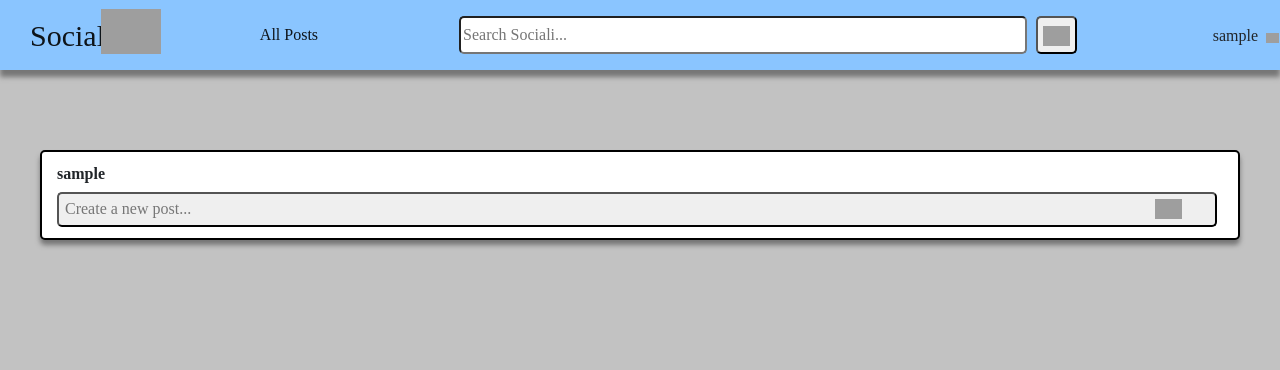
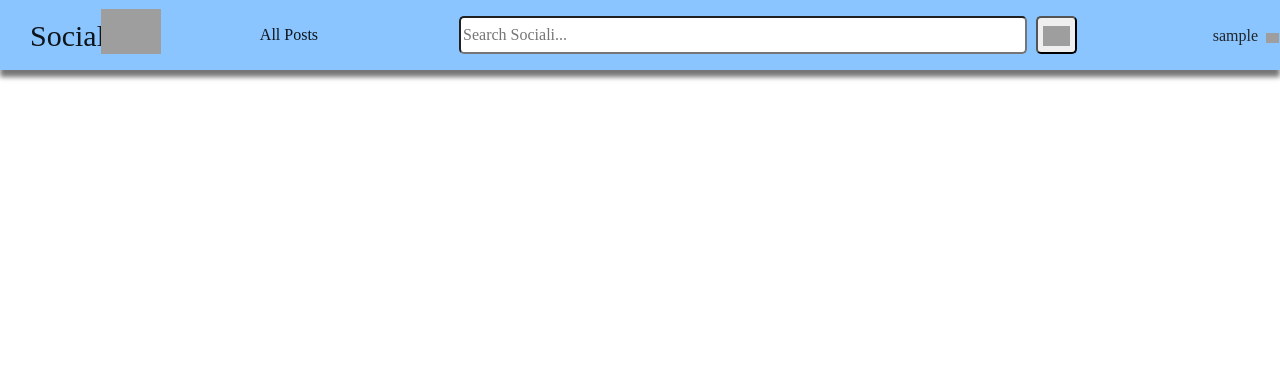
Before and after one commit to hassanchug/3155_Proj-Sociali, a Python web app: template templates/post_feed.html in a window 1280 px wide. Shown: the top 370 px of the page. Run offline with Jinja, Linux system fonts and the light colour scheme; the template is opened without the code that fills it: most values are stand-ins (such as "Sample title", 1, 10 or a date in 2020); some web fonts are replaced; grey boxes are pictures that could not be loaded.

```diff
--- a/templates/post_feed.html
+++ b/templates/post_feed.html
@@ -6,7 +6,7 @@
     <title></title>
 </head>
 
-<body class="website-font" style="background-color: #c2c2c2;">
+<body>
     <nav class="navbar navbar-inverse navbar-expand-lg navbar-light website-font">
         <div class="navbar-header">
             <a class="navbar-brand" style="margin-left: 30px; font-size: 30px;" href="post_feed.html">
@@ -36,45 +36,14 @@
             </div>
           </div>
       </nav>
-
-      <div class="post_rectangle">
-            <div style="text-align: left; font-weight: bold;">
-                {{ Username }}
-            </div>
-            <div>
-                <a href="/create_post">
-                <button type="button" class="create_post_button">
-                <div>
-                    Create a new post...
-                    <img class="pencil" src="https://www.iconsdb.com/icons/preview/black/pencil-xxl.png">
-                </div>
-                </button>
-                </a>
-            </div>
-      </div>
 </body>
 
 </html>
 
 <style>
-    .navbar-inverse {
+    .navbar-inverse{
         background-color: #8AC5FF;
         box-shadow: 0px 7px 5px #767676;
-    }
-
-    .post_rectangle {
-        position: relative;
-        margin-top: 125px;
-        left: 50%;
-        width: 1200px;
-        height: 90px;
-        border: 2px solid #000;
-        box-shadow: 0px 5px 5px #767676;
-        transform: translate(-50%, -50%);
-        border-radius: 5px;
-        padding: 10px;
-        padding-left: 15px;
-        background-color: white;
     }
 
     .website-font {
@@ -91,13 +60,6 @@
     .magnifying-btn {
         height: 20px;
         width: auto;
-    }
-
-    .pencil {
-        height: 20px;
-        width: auto;
-        margin-left: 960px;
-        margin-bottom: 3px;
     }
 
     .dropdown-btn {
@@ -118,17 +80,6 @@
         margin-left: 5px;
         display: inline;
     }
-
-    .create_post_button {
-        border-radius: 5px;
-        margin-top: 6px;
-        height: 35px;
-        width: 1160px;
-        text-align: left;
-        color: #767676;
-    }
-
-
 
     a {
         text-decoration:none;
```
Also changed, not shown: SocialiDatabase.sql (+25 -0 lines).
